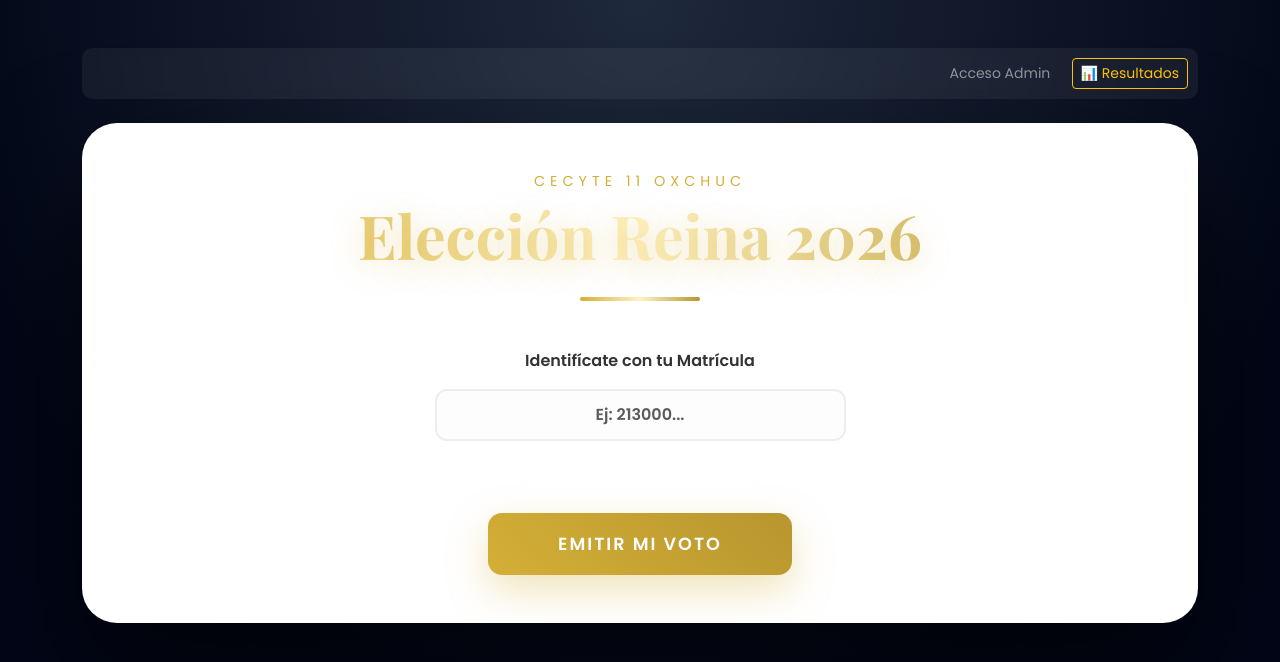
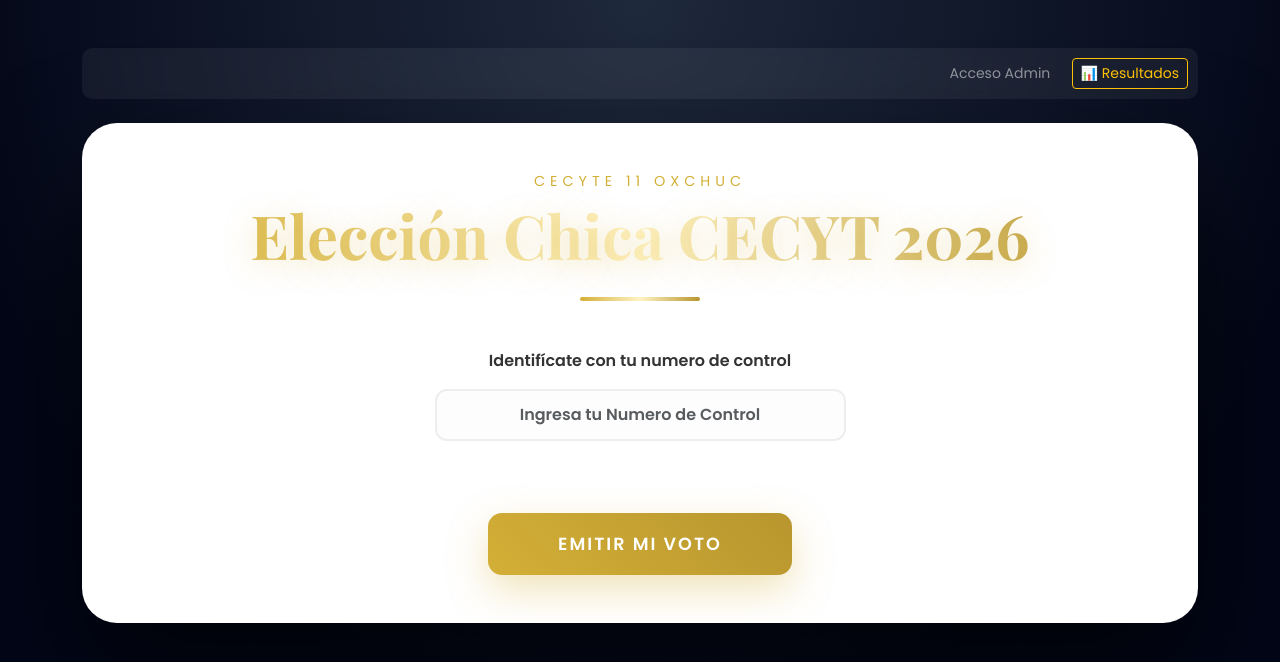
Before and after one commit to alex2205a/votacion-reina, a Flask app: page / in a window 1280 px wide. Shown: the top 662 px of the page. Run offline with Flask 3, Linux system fonts and the light colour scheme; data that the repository does not hold is empty; some libraries are stand-ins or nearby versions.

Commit message:
index.html

```diff
--- a/templates/index.html
+++ b/templates/index.html
@@ -179,7 +179,7 @@
 
 <p class="institucion-name">Cecyte 11 Oxchuc</p>
 
-<h1 class="titulo-gala">Elección Reina 2026</h1>
+<h1 class="titulo-gala">Elección Chica CECYT 2026</h1>
 
 <div style="width:120px;height:4px;background:linear-gradient(90deg,#d4af37,#fff3c4,#b8962e);margin:auto;border-radius:10px;"></div>
 
@@ -191,9 +191,9 @@
 
 <div class="col-md-5">
 
-<label class="form-label d-block text-center fw-bold mb-3">Identifícate con tu Matrícula</label>
+<label class="form-label d-block text-center fw-bold mb-3">Identifícate con tu numero de control</label>
 
-<input type="text" name="matricula" class="form-control input-matricula text-center" placeholder="Ej: 213000..." required>
+<input type="text" name="matricula" class="form-control input-matricula text-center" placeholder="Ingresa tu Numero de Control" required>
 
 </div>
 
```
